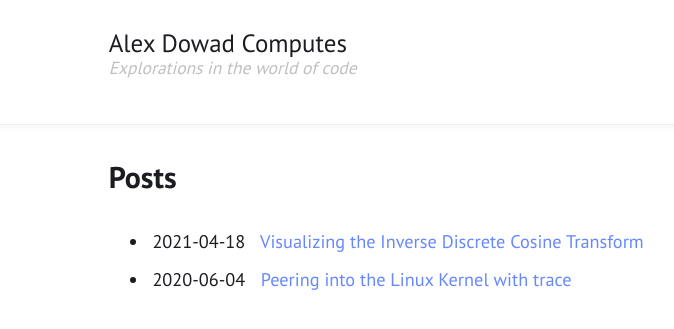
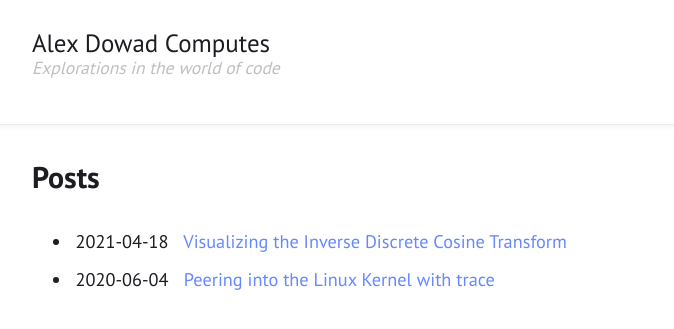
Before and after one commit to alexdowad/alexdowad.github.io, a Jekyll site: the page built from index.html, in a window 1280 px wide. Shown: the top 329 px of the page, without its empty margins (178-852 px from the left). Built offline with Jekyll 4.4.1, drawn with Linux system fonts in a browser that asks for light colours.

Commit message:
Use more of horizontal space in page

```diff
--- a/assets/css/index.sass
+++ b/assets/css/index.sass
@@ -8,7 +8,7 @@ body > header, body > article, body > footer
 
 @media (min-width: 32em)
   body > header, body > article, body > footer
-    padding: 1.75em calc(38% - 12em)
+    padding: 1.75em calc(32% - 12em)
 
 body > header
   background: rgba($light, 0.02)
```
